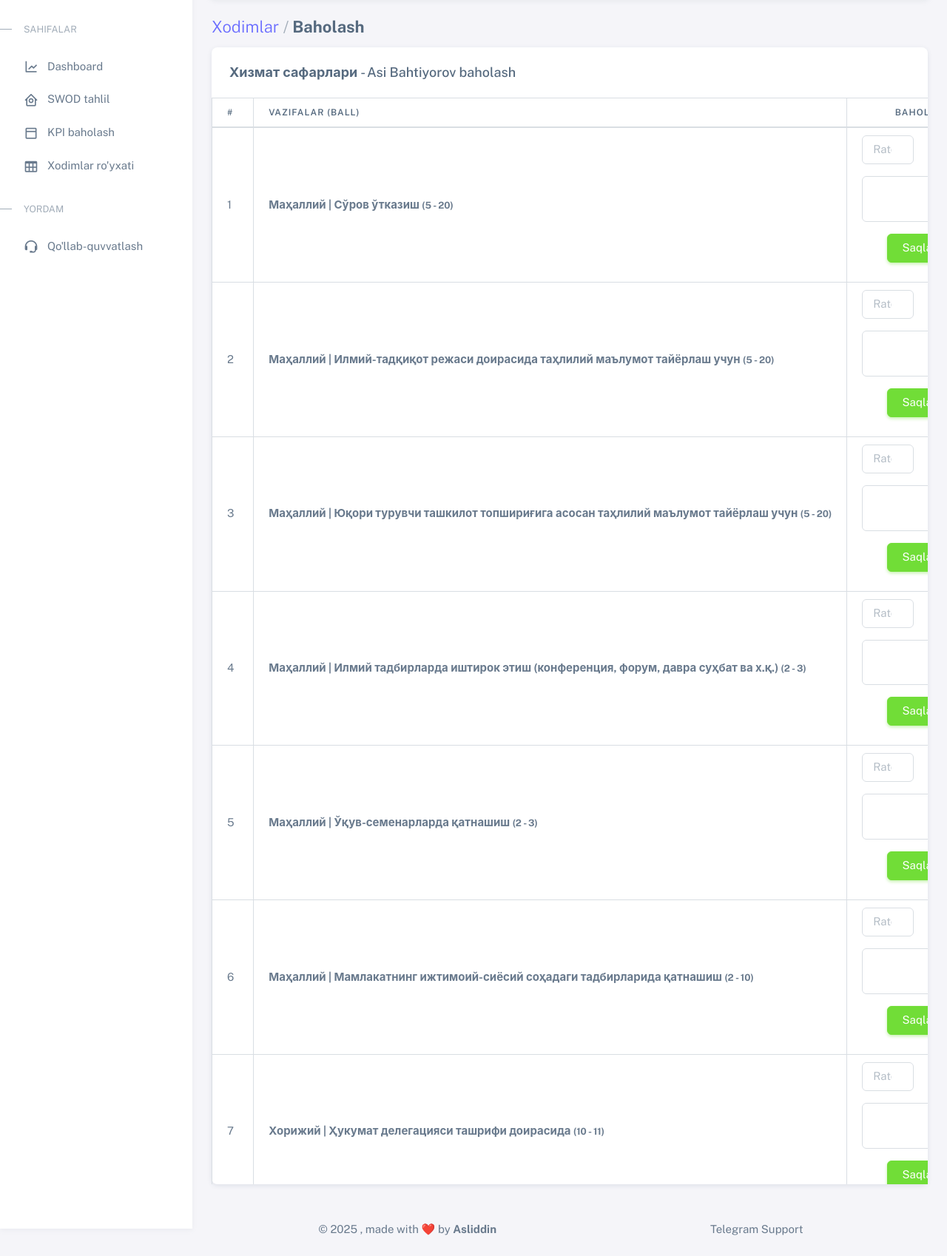
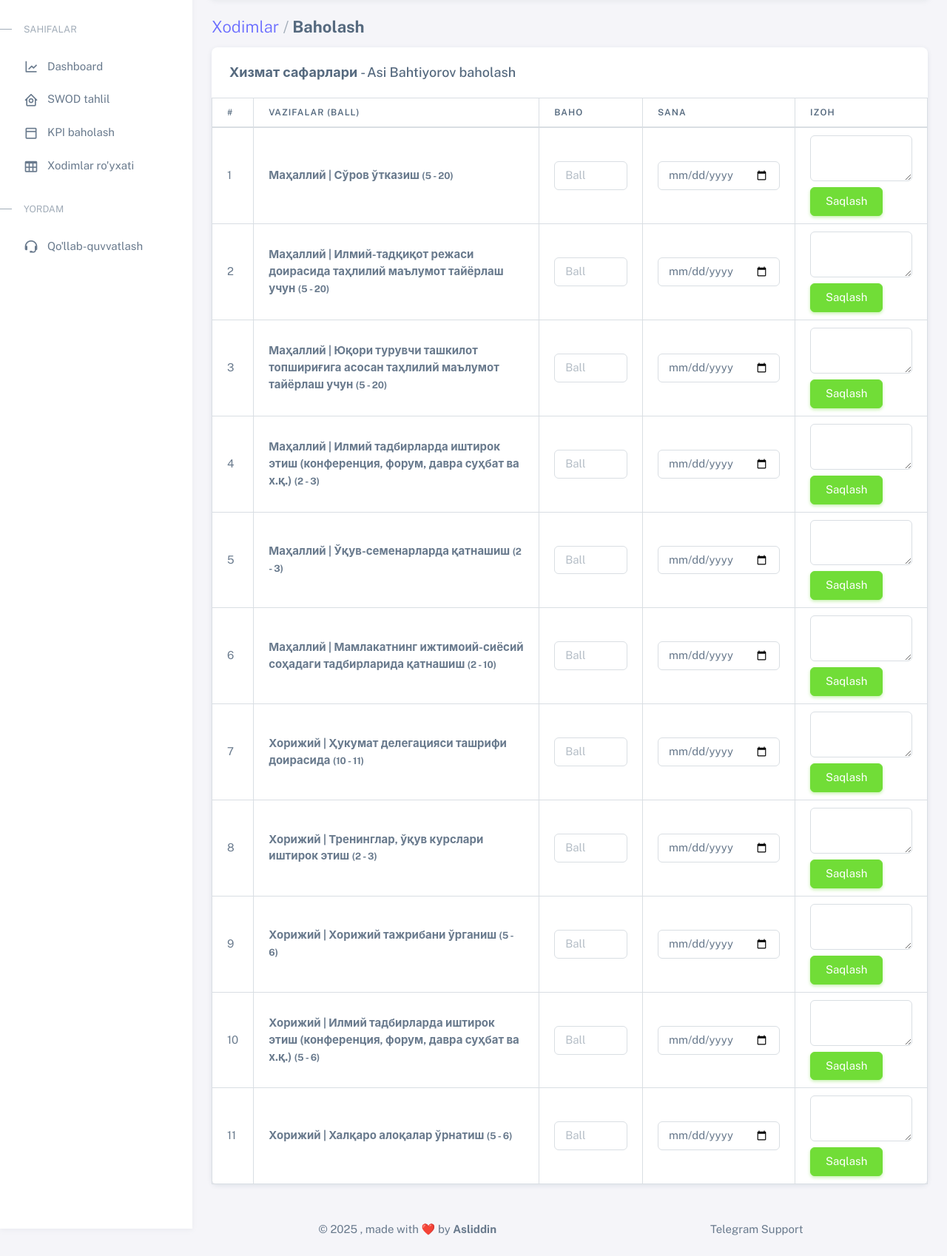
Before and after one commit to data-professor-ABU/IMRS---KPI, a Django app: page /tasks/create/assign/3/3/ in a window 1280 px wide. Shown: the part 76-1774 px from the top of the page at 74% size. Run offline with Django 4.2, Linux system fonts and the light colour scheme; the first user in the database is signed in; data comes from the database, SQL or seed files in the repository; some libraries are stand-ins or nearby versions.

```diff
--- a/tasks/views/task_assignees.py
+++ b/tasks/views/task_assignees.py
@@ -1,10 +1,7 @@
-from datetime import timedelta
-
 from django.contrib import messages
 from django.contrib.auth.decorators import login_required
 from django.db.models import Prefetch
 from django.shortcuts import get_object_or_404, redirect, render
-from django.utils import timezone
 
 from accounts.models import CustomUser
 from tasks.models import SubTasks, TaskAssignee, Tasks
@@ -51,7 +48,7 @@ def create_user_task_assign(request, task_id, staff_id):
                 date=date,
             )
 
-            messages.success(request, "Rating saved successfully")
+            messages.success(request, "Baho mufaqiyatli saqlandi")
             return redirect("rate_user_task_assign", task_id=task_id, staff_id=staff_id)
 
         context = {
--- a/templates/staffs/staff_line_data.html
+++ b/templates/staffs/staff_line_data.html
@@ -12,7 +12,7 @@
 
         <div class="table-responsive text-nowrap">
             <div>
-                <canvas id="kpiChart" width="400" height="360"></canvas>
+                <canvas id="kpiChart" width="400" height="300"></canvas>
             </div>
         </div>
     </div>
@@ -39,7 +39,6 @@
         type: 'line',
         data: chartData,
         options: {
-            responsive: true,
             plugins: {
                 title: {
                     display: true,
--- a/templates/tasks/create_user_subtasks_list.html
+++ b/templates/tasks/create_user_subtasks_list.html
@@ -1,9 +1,6 @@
 {% extends 'base/base.html' %}
 
 {% block content %}
-<style>
-
-</style>
 
 <!-- Responsive Table -->
 <h4 class="fw-bold"><span class="text-muted fw-light"> <a href="{% url 'subtasks_list' task.id %}">Xodimlar</a> /</span>
@@ -16,18 +13,20 @@
     <div class="table-responsive text-nowrap">
         <table class="table table-bordered table-fit table-fixed">
             <thead>
-                <tr class="text-nowrap">
-                    <th class="th-lg"># </th>
-                    <th class="th-lg" class="text-center">
+                <tr class="text-wrap">
+                    <th class="th-lg">#</th>
+                    <th class="text-wrap">
                         Vazifalar (ball)
                     </th>
-                    <th class="text-center">Baholash</th>
+                    <th>Baho</th>
+                    <th>Sana</th>
+                    <th>Izoh</th>
                 </tr>
             </thead>
 
             <tbody>
                 {% for subtask in subtasks %}
-                <tr>
+                <tr class="text-wrap">
                     <td class="th-lg">{{ forloop.counter }}</td>
 
                     <td>
@@ -35,39 +34,34 @@
                             {{ subtask.title }} <small>({{subtask.min_range}} - {{subtask.max_range}})</small>
                         </b>
                     </td>
-                    <td class="text-center">
                     <form method="POST">
                         {% csrf_token %}
                         <input type="hidden" name="subtask_id" value="{{ subtask.id }}">
-                            <div class="row">
-                                <div class="col-md-6 mb-3">
-                                    <input type="number" step=any class="form-control" name="rate" placeholder="Rate"
+
+                        <td>
+
+                            <input type="number" step=any class="form-control" name="rate" placeholder="Ball"
                                 min="{{subtask.min_range}}" max="{{subtask.max_range}}" required>
-                                </div>
 
+                        </td>
+                        <td>
 
-                                <div class="col-md-6 mb-3">
                             <input type="date" class="form-control" name="date" placeholder="Sana" required>
-                                </div>
+                        </td>
+                        <td>
 
-                                <div class="col-md-12 col-lg-12 mb-3">
                             <textarea class="form-control" name="comment" placeholder="Izoh" required>
                                     </textarea>
-
-                                </div>
-
-                                <div class="col-md-12 mb-3">
-                                    <button type="submit" class="btn btn-success">
+                            <button type="submit" class="btn btn-success mt-2">
                                 Saqlash
                             </button>
-                                </div>
-                            </div>
+                        </td>
                     </form>
-                    </td>
+
                 </tr>
                 {% empty %}
                 <tr>
-                    <td colspan="3" class="text-center">No data</td>
+                    <td colspan="4" class="text-center">No data</td>
                 </tr>
                 {% endfor %}
             </tbody>
```
Also changed, not shown: config/views.py (+8 -5 lines), templates/dashboard.html (+27 -5 lines), db.sqlite3. Lines whose indentation alone changed are shown as unchanged.
